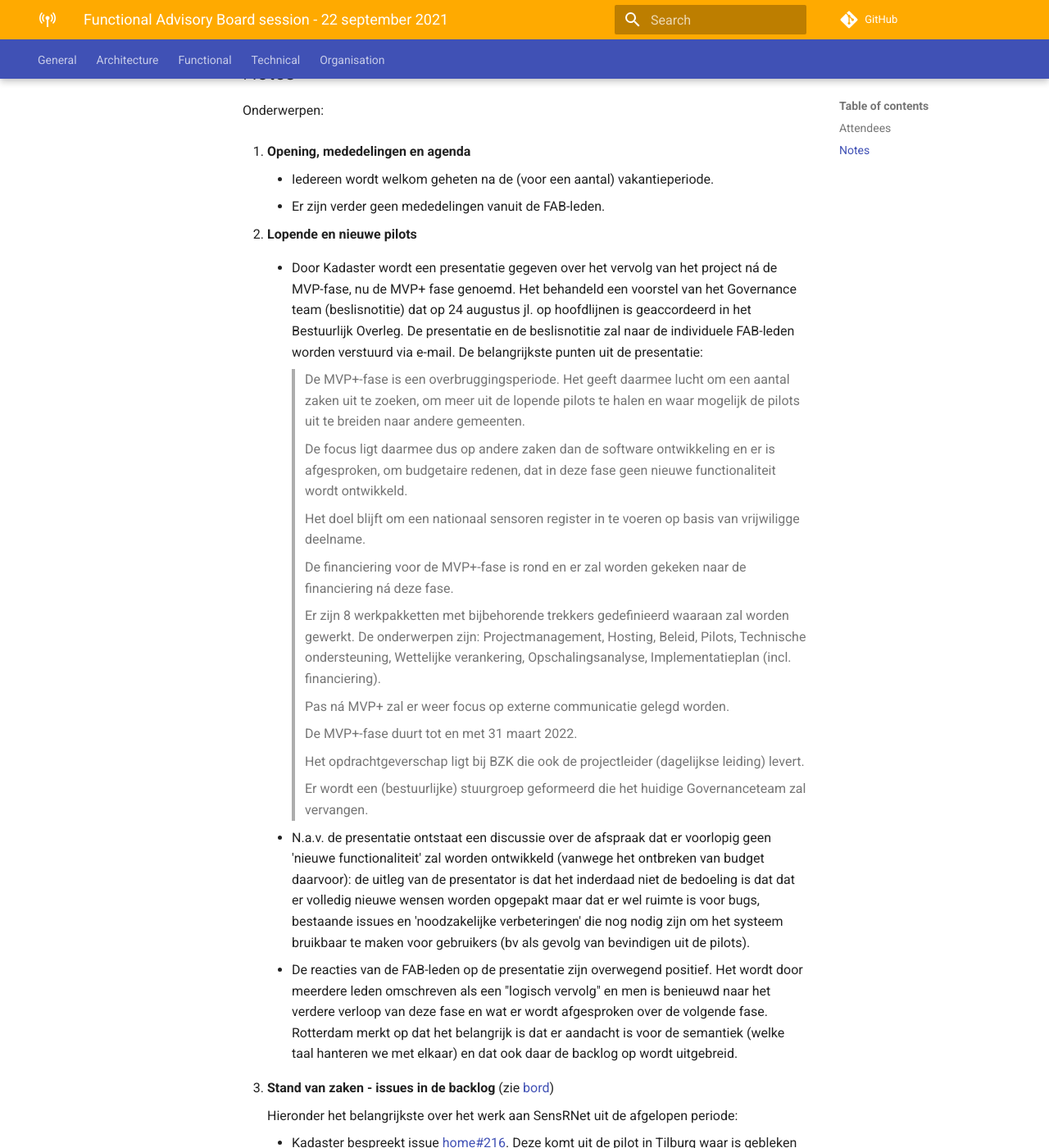
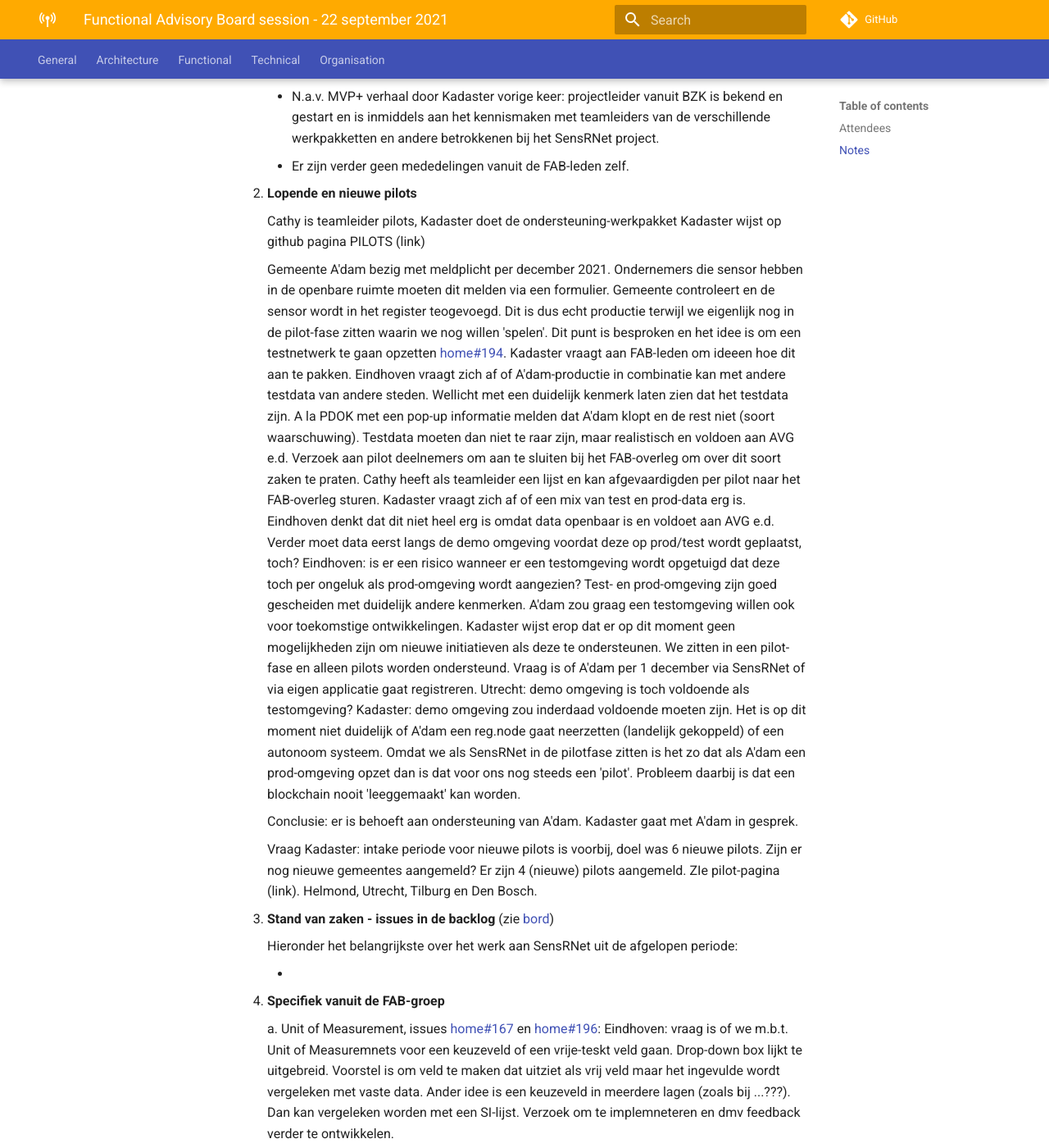
Before and after one commit to kadaster-labs/sensrnet-home, an MkDocs documentation site: the page built from docs/notes/2021-09-22-FAB-notes.md, in a window 1280 px wide and 1400 px high, scrolled down 740 px. Shown: the whole window at 82% size. Built offline with MkDocs 1.6.1 and Material for MkDocs 9.7.7, drawn with Linux system fonts in a browser that asks for light colours; comment, search, counter and statistics services are not loaded; some of the changed text lies outside the part shown.

Commit message:
Update 2021-09-22-FAB-notes.md

```diff
--- a/docs/notes/2021-09-22-FAB-notes.md
+++ b/docs/notes/2021-09-22-FAB-notes.md
@@ -11,10 +11,7 @@
 _(in alfabetische volgorde)_
 
 - Gemeente Amsterdam
-- Gemeente Den Bosch
 - Gemeente Eindhoven
-- Gemeente Helmond
-- Gemeente Rotterdam
 - Gemeente Tilburg
 - Gemeente Utrecht
 - Kadaster (initiator)
@@ -25,55 +22,48 @@
 
 1. **Opening, mededelingen en agenda**
 
-     - Iedereen wordt welkom geheten na de (voor een aantal) vakantieperiode.
-     - Er zijn verder geen mededelingen vanuit de FAB-leden.
+     - N.a.v. MVP+ verhaal door Kadaster vorige keer: projectleider vanuit BZK is bekend en gestart en is inmiddels aan het kennismaken met teamleiders van de verschillende werkpakketten en andere betrokkenen bij het SensRNet project.
+     - Er zijn verder geen mededelingen vanuit de FAB-leden zelf.
 
 2. **Lopende en nieuwe pilots**
 
-    - Door Kadaster wordt een presentatie gegeven over het vervolg van het project ná de MVP-fase, nu de MVP+ fase genoemd. Het behandeld een voorstel van het Governance team (beslisnotitie) dat op 24 augustus jl. op hoofdlijnen is geaccordeerd in het Bestuurlijk Overleg. De presentatie en de beslisnotitie zal naar de individuele FAB-leden worden verstuurd via e-mail. De belangrijkste punten uit de presentatie:
 
-        > De MVP+-fase is een overbruggingsperiode. Het geeft daarmee lucht om een aantal zaken uit te zoeken, om meer uit de lopende pilots te halen en waar mogelijk de pilots uit te breiden naar andere gemeenten.
+    Cathy is teamleider pilots, Kadaster doet de ondersteuning-werkpakket
+    Kadaster wijst op github pagina PILOTS (link)
 
-        > De focus ligt daarmee dus op andere zaken dan de software ontwikkeling en er is afgesproken, om budgetaire redenen, dat in deze fase geen nieuwe functionaliteit wordt ontwikkeld.
+    Gemeente A'dam bezig met meldplicht per december 2021. Ondernemers die sensor hebben in de openbare ruimte moeten dit melden via een formulier. Gemeente controleert en de sensor wordt in het register teogevoegd. Dit is dus echt productie terwijl we eigenlijk nog in de pilot-fase zitten waarin we nog willen 'spelen'. Dit punt is besproken en het idee is om een testnetwerk te gaan opzetten [home#194](https://github.com/kadaster-labs/sensrnet-home/issues/194).
+    Kadaster vraagt aan FAB-leden om ideeen hoe dit aan te pakken. Eindhoven vraagt zich af of A'dam-productie in combinatie kan met andere testdata van andere steden.
+    Wellicht met een duidelijk kenmerk laten zien dat het testdata zijn. A la PDOK met een pop-up informatie melden dat A'dam klopt en de rest niet (soort waarschuwing). Testdata moeten dan niet te raar zijn, maar realistisch en voldoen aan AVG e.d. Verzoek aan pilot deelnemers om aan te sluiten bij het FAB-overleg om over dit soort zaken te praten. Cathy heeft als teamleider een lijst en kan afgevaardigden per pilot naar het FAB-overleg sturen. Kadaster vraagt zich af of een mix van test en prod-data erg is. Eindhoven denkt dat dit niet heel erg is omdat data openbaar is en voldoet aan AVG e.d. Verder moet data eerst langs de demo omgeving voordat deze op prod/test wordt geplaatst, toch? Eindhoven: is er een risico wanneer er een testomgeving wordt opgetuigd dat deze toch per ongeluk als prod-omgeving wordt aangezien? Test- en prod-omgeving zijn goed gescheiden met duidelijk andere kenmerken.
+    A'dam zou graag een testomgeving willen ook voor toekomstige ontwikkelingen. Kadaster wijst erop dat er op dit moment geen mogelijkheden zijn om nieuwe initiatieven als deze te ondersteunen. We zitten in een pilot-fase en alleen pilots worden ondersteund. Vraag is of A'dam per 1 december via SensRNet of via eigen applicatie gaat registreren.
+    Utrecht: demo omgeving is toch voldoende als testomgeving? Kadaster: demo omgeving zou inderdaad voldoende moeten zijn.
+    Het is op dit moment niet duidelijk of A'dam een reg.node gaat neerzetten (landelijk gekoppeld) of een autonoom systeem.
+    Omdat we als SensRNet in de pilotfase zitten is het zo dat als A'dam een prod-omgeving opzet dan is dat voor ons nog steeds een 'pilot'. Probleem daarbij is dat een blockchain nooit 'leeggemaakt' kan worden.
 
-        > Het doel blijft om een nationaal sensoren register in te voeren op basis van vrijwiligge deelname.
+    Conclusie: er is behoeft aan ondersteuning van A'dam. Kadaster gaat met A'dam in gesprek.
 
-        > De financiering voor de MVP+-fase is rond en er zal worden gekeken naar de financiering ná deze fase.
+    Vraag Kadaster: intake periode voor nieuwe pilots is voorbij, doel was 6 nieuwe pilots. Zijn er nog nieuwe gemeentes aangemeld? Er zijn 4 (nieuwe) pilots aangemeld. ZIe pilot-pagina (link). Helmond, Utrecht, Tilburg en Den Bosch.
 
-        > Er zijn 8 werkpakketten met bijbehorende trekkers gedefinieerd waaraan zal worden gewerkt. De onderwerpen zijn: Projectmanagement, Hosting, Beleid, Pilots, Technische ondersteuning, Wettelijke verankering, Opschalingsanalyse, Implementatieplan (incl. financiering).
-
-        > Pas ná MVP+ zal er weer focus op externe communicatie gelegd worden.
-
-        > De MVP+-fase duurt tot en met 31 maart 2022.
-
-        > Het opdrachtgeverschap ligt bij BZK die ook de projectleider (dagelijkse leiding) levert.
-
-        > Er wordt een (bestuurlijke) stuurgroep geformeerd die het huidige Governanceteam zal vervangen.
-
-    - N.a.v. de presentatie ontstaat een discussie over de afspraak dat er voorlopig geen 'nieuwe functionaliteit' zal worden ontwikkeld (vanwege het ontbreken van budget daarvoor): de uitleg van de presentator is dat het inderdaad niet de bedoeling is dat dat er volledig nieuwe wensen worden opgepakt maar dat er wel ruimte is voor bugs, bestaande issues en 'noodzakelijke verbeteringen' die nog nodig zijn om het systeem bruikbaar te maken voor gebruikers (bv als gevolg van bevindigen uit de pilots).
-
-    - De reacties van de FAB-leden op de presentatie zijn overwegend positief. Het wordt door meerdere leden omschreven als een "logisch vervolg" en men is benieuwd naar het verdere verloop van deze fase en wat er wordt afgesproken over de volgende fase. Rotterdam merkt op dat het belangrijk is dat er aandacht is voor de semantiek (welke taal hanteren we met elkaar) en dat ook daar de backlog op wordt uitgebreid.
 
 3. **Stand van zaken - issues in de backlog** (zie [bord](https://github.com/orgs/kadaster-labs/projects/1))
 
      Hieronder het belangrijkste over het werk aan SensRNet uit de afgelopen periode:
 
-      - Kadaster bespreekt issue [home#216](https://github.com/kadaster-labs/sensrnet-home/issues/216). Deze komt uit de pilot in Tilburg waar is gebleken dat het verlaten van een organisatie kan leiden tot een 'lege' organisatie die niet meer toegankelijk is (niemand heeft nog de rechten). Daarnaast is gebleken dat een organisatie als geheel niet verwijderd kan worden. Hiervoor is [frontend-issue#181](https://github.com/kadaster-labs/sensrnet-registry-frontend/issues/181) aangemaakt.
+      -
+
 
 4. **Specifiek vanuit de FAB-groep**
 
      a. Unit of Measurement, issues [home#167](https://github.com/kadaster-labs/sensrnet-home/issues/167) en [home#196](https://github.com/kadaster-labs/sensrnet-home/issues/196):
-
+     Eindhoven: vraag is of we m.b.t. Unit of Measuremnets voor een keuzeveld of een vrije-teskt veld gaan. Drop-down box lijkt te uitgebreid. Voorstel is om veld te maken dat uitziet als vrij veld maar het ingevulde wordt vergeleken met vaste data. Ander idee is een keuzeveld in meerdere lagen (zoals bij ...???). Dan kan vergeleken worden met een SI-lijst. Verzoek om te implemneteren en dmv feedback verder te ontwikkelen.
 
      b. CRS wordt gebruikt bij de aanvoer, registratie en projectie van de sensorlocatie, issues [home#93](https://github.com/kadaster-labs/sensrnet-home/issues/93) en [home#143](https://github.com/kadaster-labs/sensrnet-home/issues/143):
-
+... geen tijd meer, wordt komende week besproken in ander overleg (met o.a. Kadaster).
 
      c. Wat moet er in ObservedArea komen, issue [home#107](https://github.com/kadaster-labs/sensrnet-home/issues/107):
-
-
+Observed area: keuze voor een polygoon of straal (cirkel). Vraag is wie OA moet gaan aanleveren en wie het opvoert. Keuze wordt voorlopig de straal vanwege de eenvoud en gebruiksgemak. Voorstel is wel om het niet te visualiseren op de kaart zodat publiek niet het gevoel heeft 'binnen de straal' te vallen en daardoor zich geobserveerd te voelen.
 
 
 5. **Wvttk en Afsluiting**
 
-     - Vanuit Rotterdam de vraag of er een link is met het het algoritme-register? Het antwoord is nee. De Vraag komt vanuit WOB-verzoek bij de gemeente Rotterdam. Waarschijnlijk zullen andere gemeenten ook via zo'n WOB-verzoek bevraagd worden. Er kan in ieder geval verwezen worden naar de 'GitHub-website' van SensRNet die alle relevante informatie bevat.
+     - Geen punten.
      - Tot zover, volgende FAB-overleg is op **22 september van 9:00 - 10:00 uur**.
```
